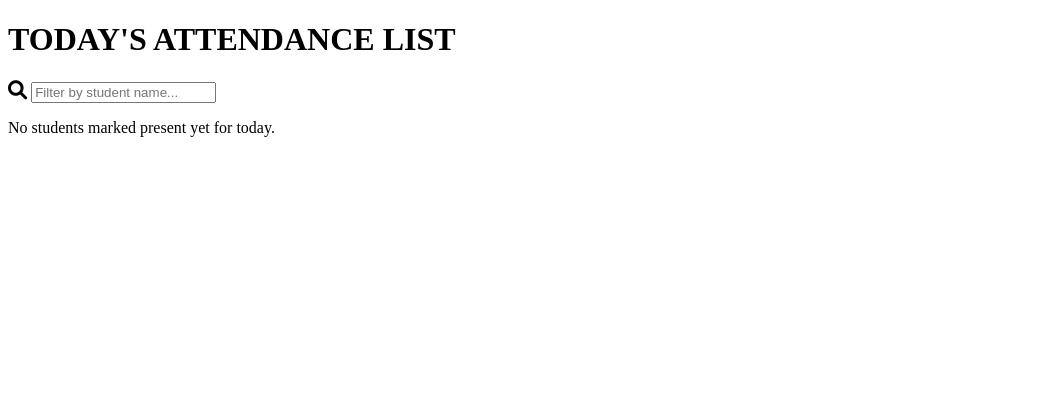
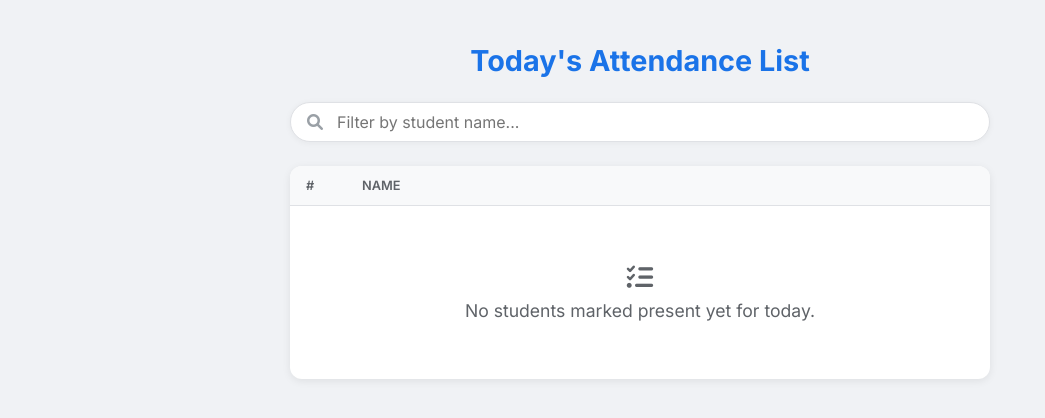
Before and after one commit to biradarnaveen-17/AI-Based-Smart-Attendance-System, a Flask app: page /attendance in a window 1280 px wide. Shown: the top 418 px of the page, without its empty margins (0-1045 px from the left). Run offline with Flask 3, Linux system fonts and the light colour scheme; data that the repository does not hold is empty.

Commit message:
improved the ui

```diff
--- a/templates/student_list.html
+++ b/templates/student_list.html
@@ -1,143 +1,203 @@
 <!DOCTYPE html>
-
 <html lang="en">
 <head>
     <meta charset="UTF-8">
     <meta name="viewport" content="width=device-width, initial-scale=1.0">
-<title>Student Attendance List</title>
+    <title>Today's Attendance</title>
+    <link rel="preconnect" href="https://fonts.googleapis.com">
+    <link rel="preconnect" href="https://fonts.gstatic.com" crossorigin>
+    <link href="https://fonts.googleapis.com/css2?family=Inter:wght@400;600;700&display=swap" rel="stylesheet">
     <link rel="stylesheet" href="https://cdnjs.cloudflare.com/ajax/libs/font-awesome/6.0.0-beta3/css/all.min.css">
+
     <style>
-/* General Styling /
+        /* General Styling */
         body {
-font-family: 'Segoe UI', Tahoma, Geneva, Verdana, sans-serif;
+            font-family: 'Inter', -apple-system, BlinkMacSystemFont, "Segoe UI", Roboto, Helvetica, Arial, sans-serif;
             margin: 0;
-padding: 20px;
-background-color: #282c34;
-color: #abb2bf;
+            padding: 24px;
+            background-color: #f0f2f5; /* Light gray background */
+            color: #333;
             display: flex;
             flex-direction: column;
             align-items: center;
-min-height: 100vh;
         }
+
+        /* Main content container, responsive */
         .container {
-background-color: #3a404b;
-border-radius: 8px;
-box-shadow: 0 4px 10px rgba(0, 0, 0, 0.3);
-padding: 30px;
-width: 90%;
-max-width: 600px;
-margin-top: 20px;
-box-sizing: border-box;
+            width: 100%;
+            max-width: 700px; /* Max width for laptops */
+            margin: 0 auto;
         }
+
+        /* Header Title */
         h1 {
-color: #61afef;
+            color: #1a73e8; /* Google Blue accent */
             text-align: center;
-margin-bottom: 25px;
-font-size: 2em;
+            font-size: 1.8em;
+            font-weight: 700;
+            margin-bottom: 24px;
         }
-/ Search Bar Styling /
+
+        /* Search Bar */
         .search-bar {
-margin-bottom: 20px;
             display: flex;
             align-items: center;
+            background-color: #ffffff;
+            border: 1px solid #dfe1e5;
+            border-radius: 24px;
+            padding: 8px 16px;
+            margin-bottom: 24px;
+            box-shadow: 0 1px 6px rgba(32,33,36,.05);
+        }
+        .search-bar i {
+            color: #9aa0a6;
+            margin-right: 12px;
         }
         .search-bar input {
             flex-grow: 1;
-padding: 10px 15px;
-border: 1px solid #5c6370;
-border-radius: 5px;
-background-color: #2f343d;
-color: #abb2bf;
+            border: none;
+            outline: none;
+            background: transparent;
             font-size: 1em;
-outline: none;
+            font-family: 'Inter', sans-serif;
         }
-/ Student List Items /
-.student-list {
-max-height: 500px;
-overflow-y: auto;
-padding-right: 10px;
+
+        /* List container */
+        .student-list-container {
+            background-color: #ffffff;
+            border-radius: 12px;
+            box-shadow: 0 2px 8px rgba(0, 0, 0, 0.08);
+            overflow: hidden; /* To clip the corners of the list */
         }
+
+        /* Header for the list */
+        .list-header {
+            display: flex;
+            padding: 12px 16px;
+            background-color: #f8f9fa;
+            border-bottom: 1px solid #dfe1e5;
+            font-size: 0.8em;
+            font-weight: 600;
+            color: #5f6368;
+            text-transform: uppercase;
+        }
+        .header-rank { width: 40px; }
+        .header-profile { flex-grow: 1; margin-left: 16px; }
+        .header-time { text-align: right; }
+
+        /* Each student row */
         .student-item {
             display: flex;
             align-items: center;
-padding: 15px;
-margin-bottom: 10px;
-background-color: #2f343d;
-border-radius: 6px;
-border: 1px solid #4a515f;
+            padding: 16px;
+            border-bottom: 1px solid #f0f2f5; /* Light divider */
         }
+        .student-item:last-child {
+            border-bottom: none;
+        }
+
+        /* 1. Rank Number */
+        .student-rank {
+            font-size: 1.1em;
+            font-weight: 600;
+            color: #5f6368;
+            width: 40px;
+            flex-shrink: 0;
+            text-align: center;
+        }
+
+        /* 2. Circular Avatar */
         .student-avatar {
             width: 40px;
             height: 40px;
             border-radius: 50%;
-margin-right: 15px;
+            margin-left: 16px;
             display: flex;
             align-items: center;
             justify-content: center;
             font-size: 1.2em;
-font-weight: bold;
+            font-weight: 600;
             color: #FFFFFF;
-background-color: #61afef;
+            flex-shrink: 0;
+            /* Auto-color backgrounds based on name */
         }
+        .avatar-color-1 { background-color: #1a73e8; } /* Blue */
+        .avatar-color-2 { background-color: #e84235; } /* Red */
+        .avatar-color-3 { background-color: #fbbc04; } /* Yellow */
+        .avatar-color-4 { background-color: #34a853; } /* Green */
+        .avatar-color-5 { background-color: #9c27b0; } /* Purple */
+
+        /* 3. Name and Time Info */
         .student-info {
             flex-grow: 1;
+            margin-left: 16px;
             text-align: left;
         }
         .student-info h3 {
-margin: 0;
-color: #e06c75;
-font-size: 1.2em;
+            margin: 0 0 2px 0;
+            color: #202124;
+            font-size: 1.1em;
+            font-weight: 600;
         }
         .student-info p {
-margin: 3px 0 0;
-color: #abb2bf;
+            margin: 0;
+            color: #5f6368;
             font-size: 0.9em;
         }
-.status-icon {
-color: #98c379; / Green for Present */
-font-size: 1.5em;
-margin-left: 20px;
-}
+
+        /* Message for no students */
         .no-students {
             text-align: center;
-color: #abb2bf;
-padding: 30px;
+            color: #5f6368;
+            padding: 40px;
             font-size: 1.1em;
         }
     </style>
 </head>
 <body>
-<h1>TODAY'S ATTENDANCE LIST</h1>
 
     <div class="container">
-    {% if error %}
-        <p class="no-students" style="color: #e06c75;">{{ error }}</p>
-    {% endif %}
+        <h1>Today's Attendance List</h1>
 
         <div class="search-bar">
-        <i class="fas fa-search" style="font-size: 1.2em;"></i>
+            <i class="fas fa-search"></i>
             <input type="text" id="searchInput" onkeyup="filterStudents()" placeholder="Filter by student name...">
         </div>
 
-    <div class="student-list" id="studentList">
+        <div class="student-list-container">
+            <div class="list-header">
+                <span class="header-rank">#</span>
+                <span class="header-profile">Name</span>
+            </div>
+
+            <div id="studentList">
                 {% if students %}
                     {% for student in students %}
                     <div class="student-item">
-                <!-- Display first letter of name as avatar -->
-                <div class="student-avatar">
-                    {{ student.name[0] }}
+                        <span class="student-rank">{{ loop.index }}</span>
+
+                        <div class="student-avatar avatar-color-{{ (loop.index0 % 5) + 1 }}">
+                            {{ student.name[0] | upper }}
                         </div>
+
                         <div class="student-info">
                             <h3>{{ student.name }}</h3>
-                    <p>{{ student.id }}</p>
-                    <p>Time: {{ student.timestamp.split(' ')[1] }}</p>
+                            <p>Marked at: {{ student.time }}</p>
                         </div>
-                <i class="fas fa-check-circle status-icon" title="Present"></i>
                     </div>
                     {% endfor %}
                 {% else %}
-            <p class="no-students">No students marked present yet for today.</p>
+                    <p class="no-students">
+                        <i class="fas fa-list-check" style="font-size: 1.5em; margin-bottom: 10px;"></i>
+                        <br>
+                        No students marked present yet for today.
+                    </p>
                 {% endif %}
+
+                {% if error %}
+                    <p class="no-students" style="color: #d93025;">{{ error }}</p>
+                {% endif %}
+            </div>
         </div>
     </div>
 
@@ -150,13 +210,12 @@
             studentItems = studentList.getElementsByClassName('student-item');
 
             for (i = 0; i < studentItems.length; i++) {
-            // Get the name text from the h3 tag
                 studentName = studentItems[i].getElementsByTagName('h3')[0];
 
                 if (studentName) {
                     txtValueName = studentName.textContent || studentName.innerText;
                     if (txtValueName.toUpperCase().indexOf(filter) > -1) {
-                    studentItems[i].style.display = "";
+                        studentItems[i].style.display = "flex";
                     } else {
                         studentItems[i].style.display = "none";
                     }
@@ -164,7 +223,5 @@
             }
         }
     </script>
-
-
 </body>
 </html>
```
Lines whose indentation alone changed are shown as unchanged.
